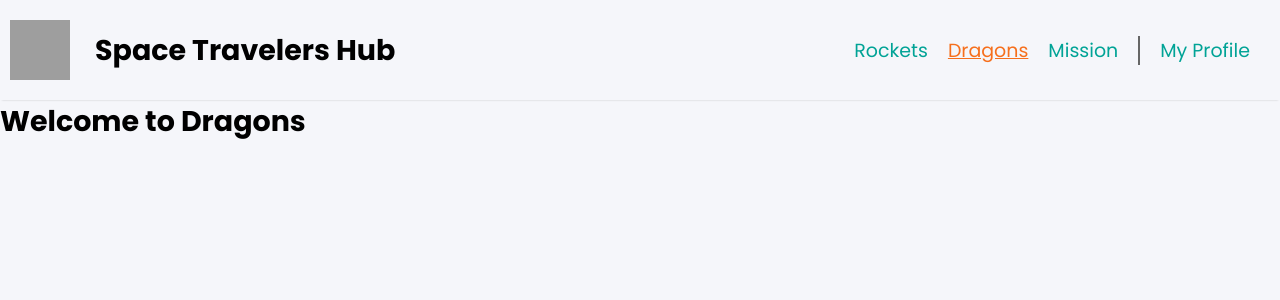
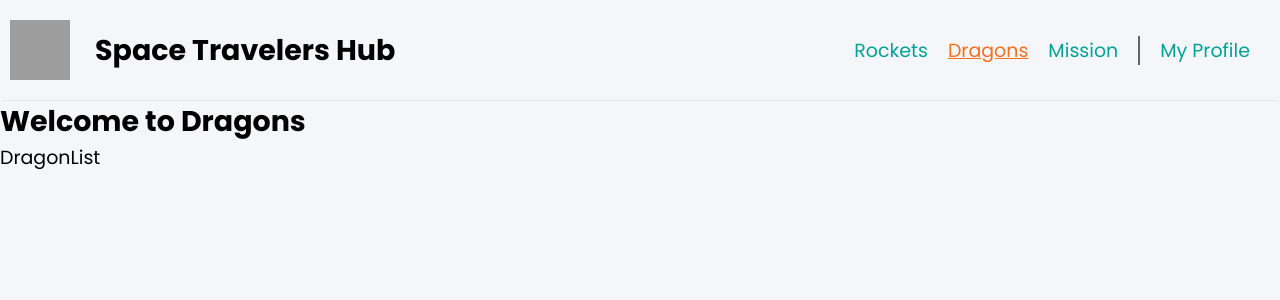
Before and after one commit to PRATAP-KUMAR/react-group-project, a React (Create React App) app: page /dragons in a window 1280 px wide. Shown: the top 300 px of the page. Built offline with nearby package versions, Linux system fonts and the light colour scheme; no server answers; grey boxes are pictures that could not be loaded.

Commit message:
[feature-dragon-APIfetch]: Setup to render dispatch

```diff
--- a/src/Pages/Dragons/Dragons.jsx
+++ b/src/Pages/Dragons/Dragons.jsx
@@ -4,6 +4,7 @@ import DragonsList from '../../components/Dragons/DragonsList';
 const Dragons = () => (
   <div>
     <h2>Welcome to Dragons</h2>
+    <DragonsList />
   </div>
 );
 
```
